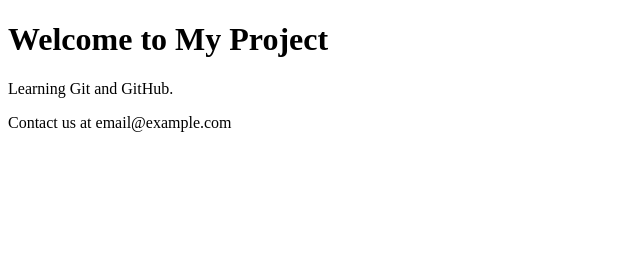
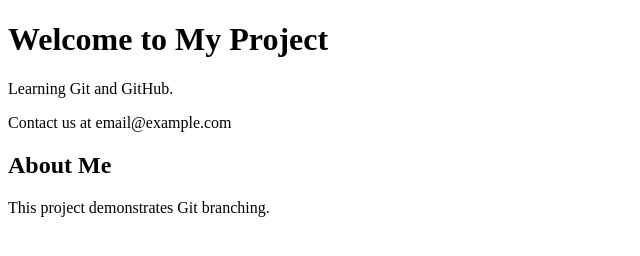
Before and after one commit to Varsha-commuri/Git-Practice, a plain HTML site: page index.html in a window 1280 px wide. Shown: the whole page, without its empty margins (0-640 px from the left). Drawn offline with Linux system fonts and the light colour scheme.

Commit message:
Add About Section

```diff
--- a/index.html
+++ b/index.html
@@ -10,3 +10,7 @@
     <footer>Contact us at email@example.com</footer>
 </body>
 </html>
+<section id="about">
+    <h2>About Me</h2>
+    <p>This project demonstrates Git branching.</p>
+</section>
```
